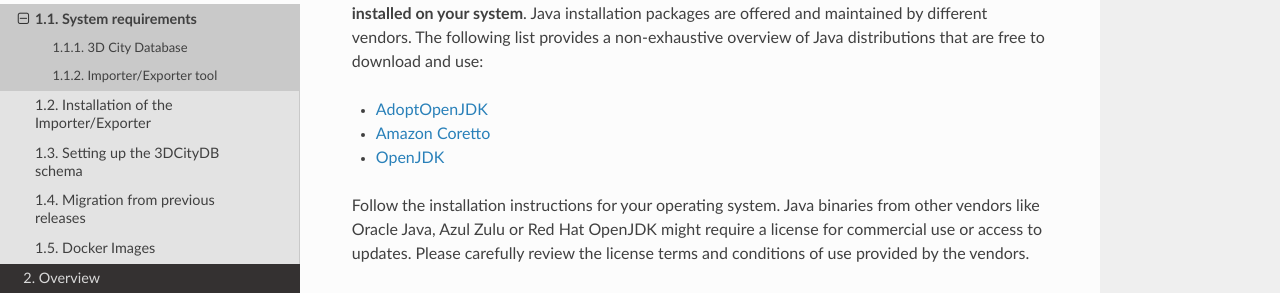
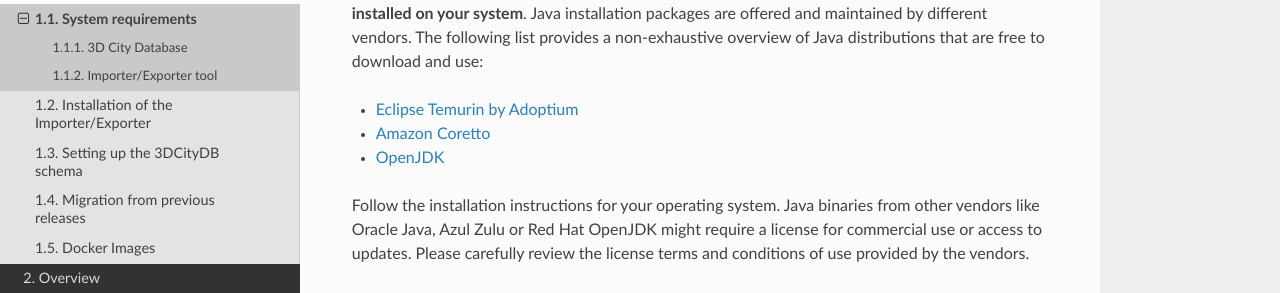
Before and after one commit to 3dcitydb/3dcitydb-docs, a Sphinx documentation site: the page built from source/first-steps/system-requirements.rst, in a window 1280 px wide and 900 px high, scrolled down 810 px. Shown: the part 158-451 px from the top of the window. Built offline with Sphinx 7.4.7 and the Read the Docs theme 2.0.0, drawn with Linux system fonts in a browser that asks for light colours.

Commit message:
replaced AdoptOpenJDK with Eclipse Temurin

```diff
--- a/source/first-steps/system-requirements.rst
+++ b/source/first-steps/system-requirements.rst
@@ -50,7 +50,7 @@
 The following list provides a non-exhaustive overview of Java distributions
 that are free to download and use:
 
-- `AdoptOpenJDK <https://adoptopenjdk.net/>`_
+- `Eclipse Temurin by Adoptium <https://adoptium.net/>`_
 - `Amazon Coretto <https://aws.amazon.com/corretto/>`_
 - `OpenJDK <https://openjdk.java.net/>`_
 
```
